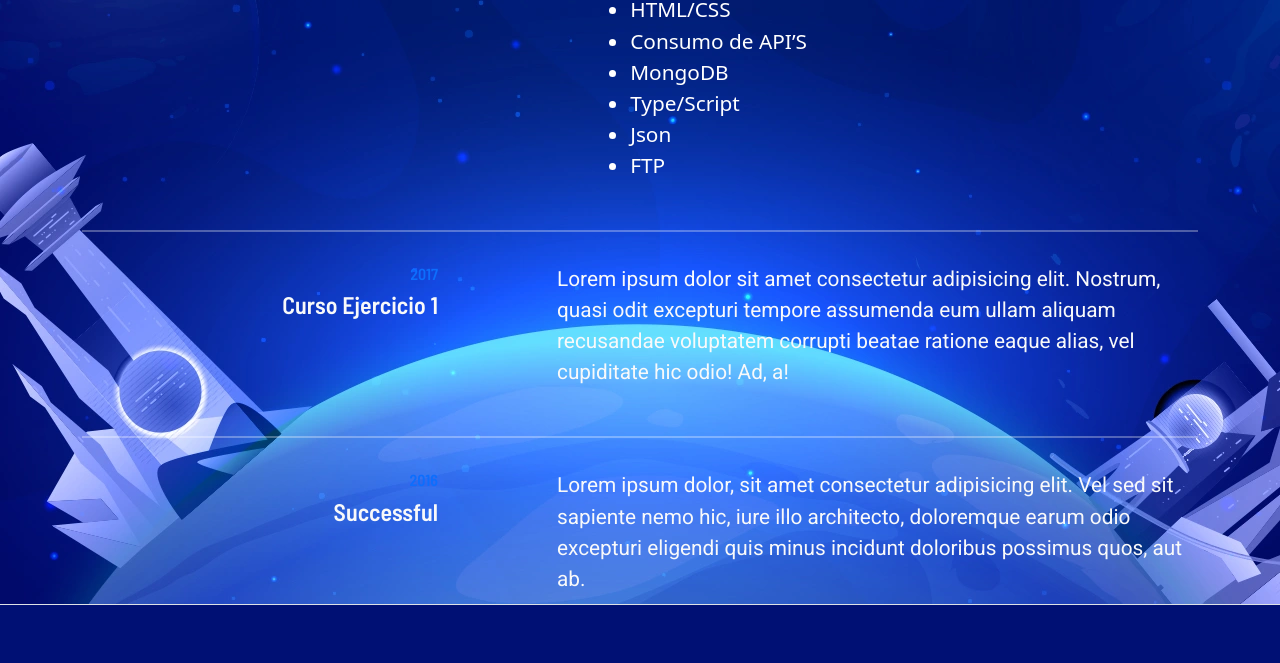
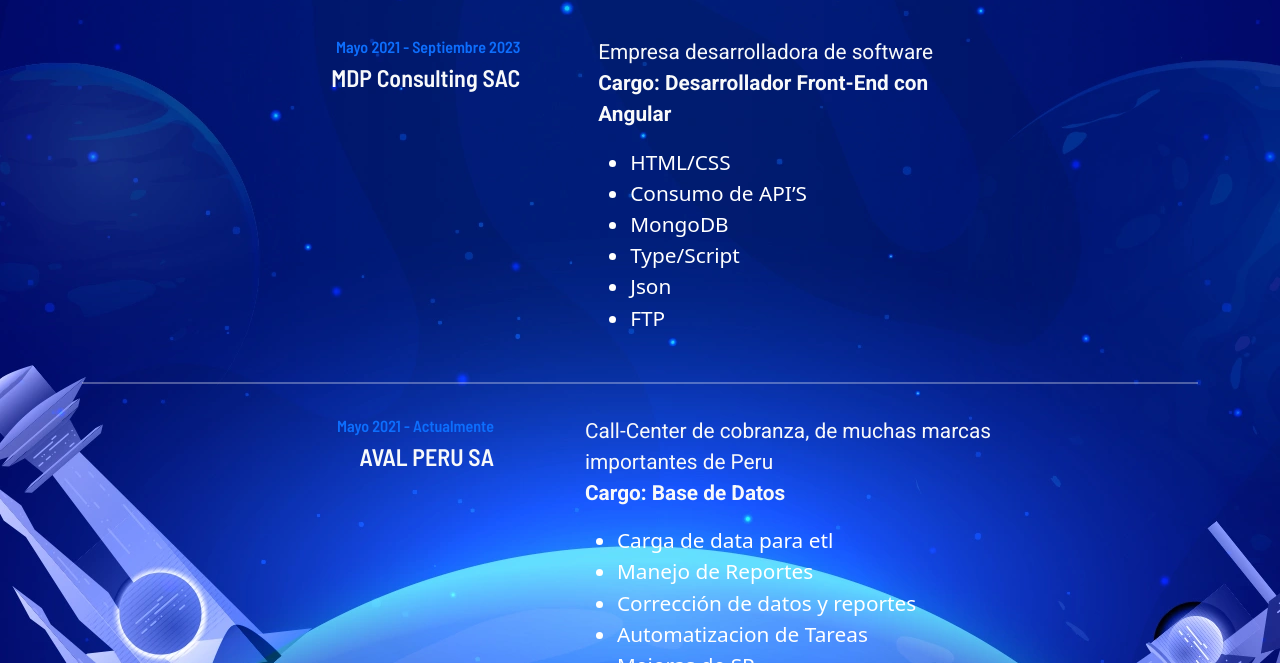
Before and after one commit to acostajose94/acostajose94.github.io, a plain HTML site: page experiencia.html in a window 1280 px wide. Shown: the part 196-859 px from the top of the page. Drawn offline with Linux system fonts and the light colour scheme.

Commit message:
Correccion de Altura para ecperiencias y estudios

```diff
--- a/css/index.css
+++ b/css/index.css
@@ -234,6 +234,9 @@
 }
 
 /* estudios */
+#estudios {
+  height: auto !important;
+}
 .estudios_fondo {
   background-image: url("../img/fondo_futurista.webp");
   background-repeat: no-repeat;
--- a/experiencia.html
+++ b/experiencia.html
@@ -121,16 +121,21 @@
         <div class="row estudios__row justify-content-md-between">
           <div class="col-lg-4 text-end">
             <h6 class="text-primary">
-              <time datetime="2017">2017</time>
+              <time datetime="2017">Mayo 2021 - Actualmente</time>
             </h6>
-            <h4 class="text-light">Curso Ejercicio 1</h4>
+            <h4 class="text-light">AVAL PERU SA</h4>
           </div>
           <div class="col-lg-7">
             <p class="text-light">
-              Lorem ipsum dolor sit amet consectetur adipisicing elit. Nostrum,
-              quasi odit excepturi tempore assumenda eum ullam aliquam
-              recusandae voluptatem corrupti beatae ratione eaque alias, vel
-              cupiditate hic odio! Ad, a!
+              Call-Center de cobranza, de muchas marcas importantes de Peru <br>
+              <b>Cargo: Base de Datos</b>
+              <ul>
+                <li>Carga de data para etl</li>
+                <li>Manejo de Reportes</li>
+                <li>Corrección de datos y reportes</li>
+                <li>Automatizacion de Tareas</li>
+                <li>Mejoras de  SP</li>
+              </ul>
             </p>
           </div>
         </div>
--- a/js/estudios.js
+++ b/js/estudios.js
@@ -8,7 +8,7 @@
 //       .scrollIntoView({ behavior: "smooth" });
 //   }
 // }
-var headerHeight = document.getElementById("header__id").clientHeight+50;
+var headerHeight = document.getElementById("header__id").clientHeight+10;
 
 if (headerHeight) {
   document.getElementById("estudios").style.paddingTop = headerHeight + "px";
```
